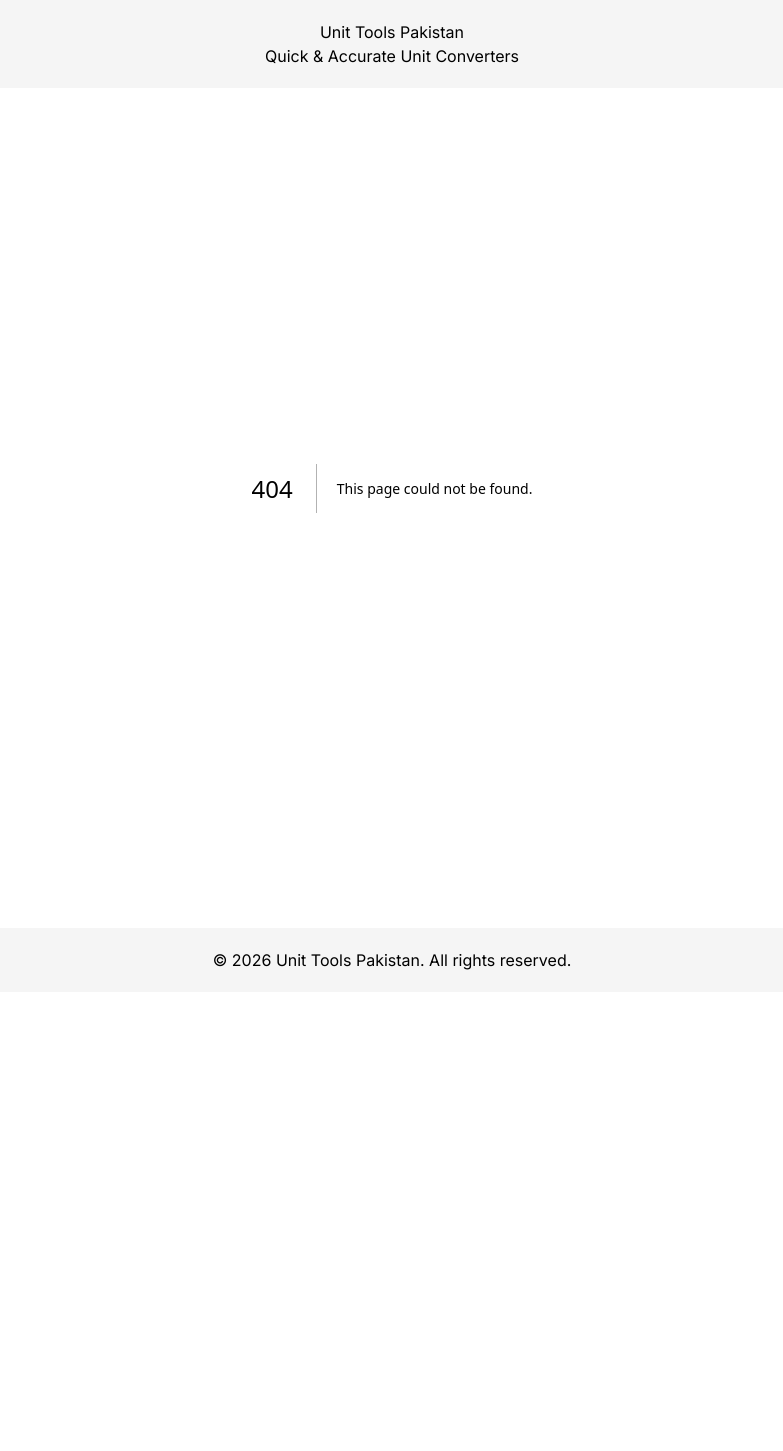
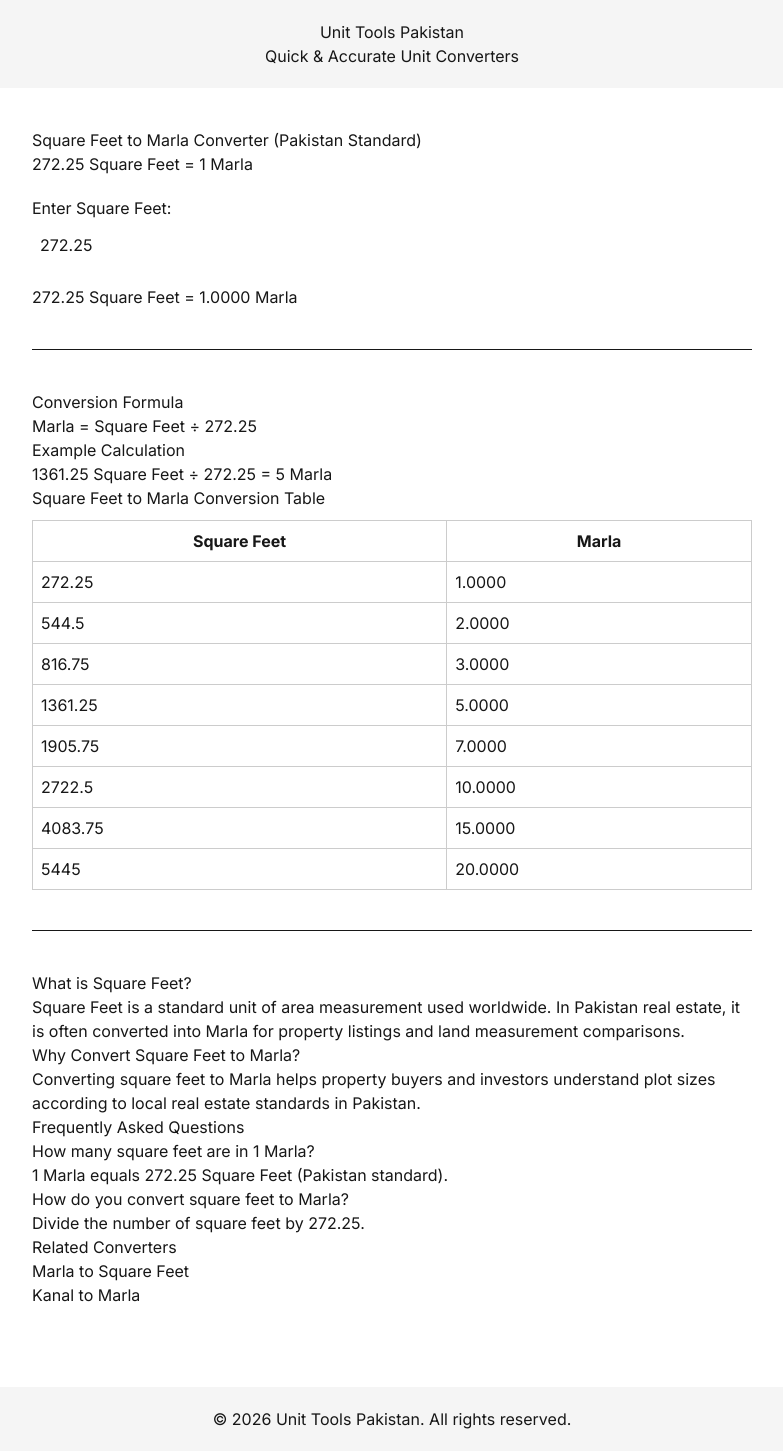
Before and after one commit to UnitTools/unit-tools, a Next.js app: page /square-feet-to-marla in a window 1280 px wide. Before the commit this address had no page. Shown: the whole page, without its empty margins (248-1031 px from the left). Before the commit the page ends 992 px from the top, so only its background shows below. Built offline with nearby package versions, Linux system fonts and the light colour scheme.

Commit message:
Add Square Feet to Marla converter page

```diff
--- /dev/null
+++ b/app/square-feet-to-marla/SquareFeetConverter.tsx
@@ -0,0 +1,24 @@
+'use client'
+
+import { useState } from 'react'
+
+export default function SquareFeetConverter() {
+  const [squareFeet, setSquareFeet] = useState<number>(272.25)
+  const marla = squareFeet / 272.25
+
+  return (
+    <div style={{ marginTop: '20px' }}>
+      <label>Enter Square Feet:</label>
+      <input
+        type="number"
+        value={squareFeet}
+        onChange={(e) => setSquareFeet(Number(e.target.value))}
+        style={{ display: 'block', padding: '8px', marginTop: '5px', width: '100%' }}
+      />
+
+      <h2 style={{ marginTop: '20px' }}>
+        {squareFeet} Square Feet = {marla.toFixed(4)} Marla
+      </h2>
+    </div>
+  )
+}
--- /dev/null
+++ b/app/square-feet-to-marla/page.tsx
@@ -0,0 +1,88 @@
+import type { Metadata } from 'next'
+import SquareFeetConverter from './SquareFeetConverter'
+
+export const metadata: Metadata = {
+  title: 'Square Feet to Marla Converter (Pakistan Standard)',
+  description:
+    'Convert Square Feet to Marla instantly using Pakistan standard measurement. 272.25 square feet equals 1 Marla. Includes formula, table, and examples.',
+  keywords: [
+    'square feet to marla',
+    'sq ft to marla',
+    'marla converter Pakistan',
+    'property calculator Pakistan',
+  ],
+}
+
+export default function Page() {
+  return (
+    <div style={{ padding: '40px', maxWidth: '800px', margin: 'auto' }}>
+      <h1>Square Feet to Marla Converter (Pakistan Standard)</h1>
+
+      <p>272.25 Square Feet = 1 Marla</p>
+
+      {/* Calculator */}
+      <SquareFeetConverter />
+
+      {/* Formula */}
+      <hr style={{ margin: '40px 0' }} />
+      <h2>Conversion Formula</h2>
+      <p>Marla = Square Feet ÷ 272.25</p>
+
+      {/* Example */}
+      <h2>Example Calculation</h2>
+      <p>1361.25 Square Feet ÷ 272.25 = 5 Marla</p>
+
+      {/* Conversion Table */}
+      <h2>Square Feet to Marla Conversion Table</h2>
+      <table style={{ width: '100%', borderCollapse: 'collapse', marginTop: '10px' }}>
+        <thead>
+          <tr>
+            <th style={{ border: '1px solid #ccc', padding: '8px' }}>Square Feet</th>
+            <th style={{ border: '1px solid #ccc', padding: '8px' }}>Marla</th>
+          </tr>
+        </thead>
+        <tbody>
+          {[272.25, 544.5, 816.75, 1361.25, 1905.75, 2722.5, 4083.75, 5445].map((value) => (
+            <tr key={value}>
+              <td style={{ border: '1px solid #ccc', padding: '8px' }}>{value}</td>
+              <td style={{ border: '1px solid #ccc', padding: '8px' }}>
+                {(value / 272.25).toFixed(4)}
+              </td>
+            </tr>
+          ))}
+        </tbody>
+      </table>
+
+      {/* SEO Content */}
+      <hr style={{ margin: '40px 0' }} />
+      <h2>What is Square Feet?</h2>
+      <p>
+        Square Feet is a standard unit of area measurement used worldwide.
+        In Pakistan real estate, it is often converted into Marla for property listings
+        and land measurement comparisons.
+      </p>
+
+      <h2>Why Convert Square Feet to Marla?</h2>
+      <p>
+        Converting square feet to Marla helps property buyers and investors
+        understand plot sizes according to local real estate standards in Pakistan.
+      </p>
+
+      {/* FAQ */}
+      <h2>Frequently Asked Questions</h2>
+
+      <h3>How many square feet are in 1 Marla?</h3>
+      <p>1 Marla equals 272.25 Square Feet (Pakistan standard).</p>
+
+      <h3>How do you convert square feet to Marla?</h3>
+      <p>Divide the number of square feet by 272.25.</p>
+
+      {/* Internal Linking */}
+      <h2>Related Converters</h2>
+      <ul>
+        <li><a href="/marla-to-square-feet">Marla to Square Feet</a></li>
+        <li><a href="/kanal-to-marla">Kanal to Marla</a></li>
+      </ul>
+    </div>
+  )
+}
```
